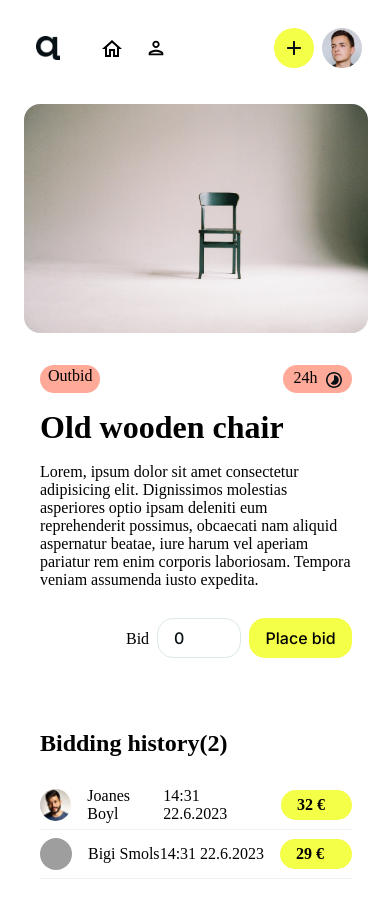
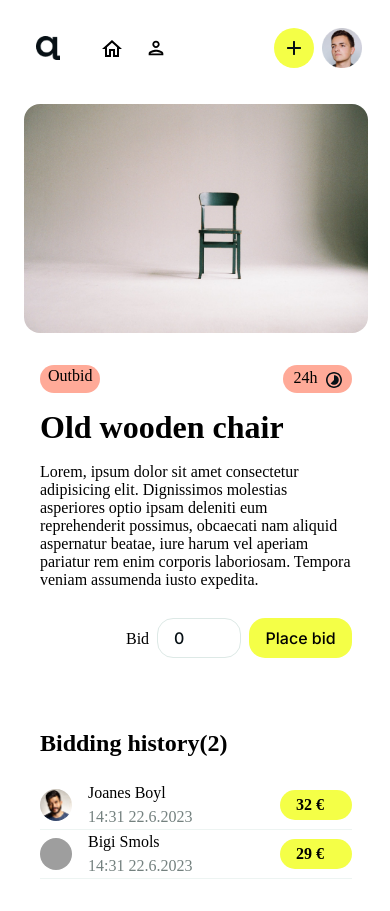
Before and after one commit to amadejaop/01-project-auctionbay-frontend-react, a React (Create React App) app: page /auction in a window 390 px wide. Built offline with nearby package versions, Linux system fonts and the light colour scheme; grey boxes are pictures that could not be loaded; the HTML template or start-up script is replaced by a standard one.

Commit message:
Fix name and date on bidding history in mobile
Fix the positioning and color of the name and date of the bid in the
bidding history of the auctioned item in mobile view.

```diff
--- a/src/assets/styles/Auction.css
+++ b/src/assets/styles/Auction.css
@@ -126,6 +126,10 @@ input::-webkit-inner-spin-button {
     width: 40px;
 }
 
+.mobile-info {
+    display: none;
+}
+
 @media screen and (max-width: 700px) {
     .item-container {
         display: flex;
@@ -152,4 +156,29 @@ input::-webkit-inner-spin-button {
         width: 100%;
         height: auto;
     }
+
+    .mobile-info {
+        display: flex;
+        flex-direction: column;
+        height: 48px;
+    }
+
+    .mobile-info > p {
+        font-size: 1rem;
+        line-height: 1.5rem;
+        padding: 0;
+        margin: 0;
+    }
+
+    .mobile-info > p:nth-child(2) {
+        color: #74817F;
+    }
+
+    .bid-date {
+        display: none;
+    }
+
+    .bid-username {
+        display: none;
+    }
 }
--- a/src/pages/Auction.tsx
+++ b/src/pages/Auction.tsx
@@ -79,6 +79,10 @@ export default function Auction() {
               <div className="user-info">
                 <img src={User} alt="user avatar" width={32} height={32} />
                 <p className="bid-username">Jamal Reces</p>
+                <div className="mobile-info">
+                  <p>Jamal Reces</p>
+                  <p>{dateNow}</p>
+                </div>
               </div>
               <div className="bid-date-price">
                 <p className="bid-date">{dateNow}</p>
@@ -91,6 +95,10 @@ export default function Auction() {
             <div className="user-info">
               <img src={User1} alt="user avatar" width={32} height={32} />
               <p className="bid-username">Joanes Boyl</p>
+              <div className="mobile-info">
+                <p>Joanes Boyl</p>
+                <p>14:31 22.6.2023</p>
+              </div>
             </div>
             <div className="bid-date-price">
               <p className="bid-date">14:31 22.6.2023</p>
@@ -102,6 +110,10 @@ export default function Auction() {
             <div className="user-info">
               <img src={User2} alt="user avatar" width={32} height={32} />
               <p className="bid-username">Bigi Smols</p>
+              <div className="mobile-info">
+                <p>Bigi Smols</p>
+                <p>14:31 22.6.2023</p>
+              </div>
             </div>
             <div className="bid-date-price">
               <p className="bid-date">14:31 22.6.2023</p>
```
